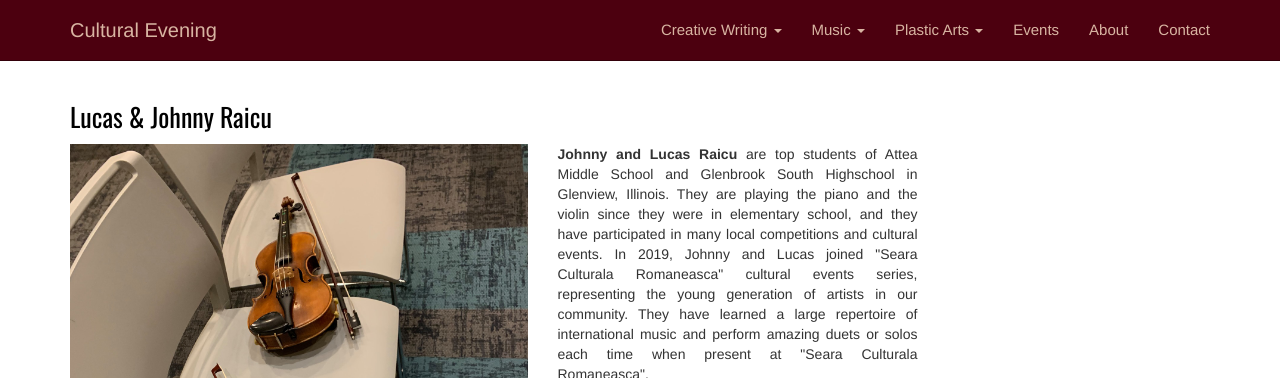
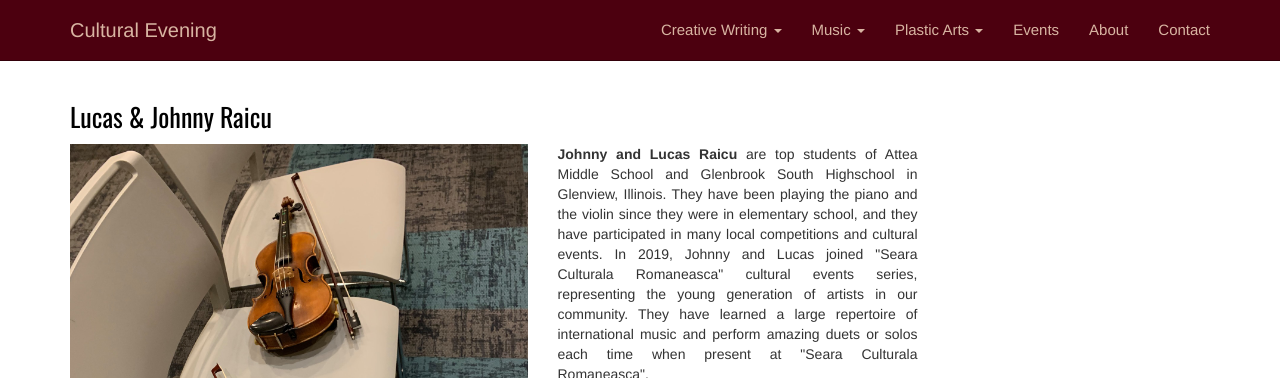
Before and after one commit to adrianth/culteve, a Jekyll site: the page built from en/music/lucas-johnny.md, in a window 1280 px wide. Shown: the top 378 px of the page. Built offline with Jekyll 4.4.1, drawn with Linux system fonts in a browser that asks for light colours.

Commit message:
exprimare

```diff
--- a/en/music/lucas-johnny.md
+++ b/en/music/lucas-johnny.md
@@ -12,7 +12,7 @@ title: Lucas & Johnny Raicu
             <img class="img img-responsive" src="{{ site.baseurl }}/img/music/viori.jpg" />
         </div>
         <div class="col-sm-4">
-            <p style="text-align: justify"><strong>Johnny and Lucas Raicu</strong> are top students of Attea Middle School and Glenbrook South Highschool in Glenview, Illinois. They are playing the piano and the violin since they were in elementary school, and they have participated in many local competitions and cultural events. In 2019, Johnny and Lucas joined "Seara Culturala Romaneasca" cultural events series, representing the young generation of artists in our community. They have learned a large repertoire of international music and perform amazing duets or solos each time when present at "Seara Culturala Romaneasca".
+            <p style="text-align: justify"><strong>Johnny and Lucas Raicu</strong> are top students of Attea Middle School and Glenbrook South Highschool in Glenview, Illinois. They have been playing the piano and the violin since they were in elementary school, and they have participated in many local competitions and cultural events. In 2019, Johnny and Lucas joined "Seara Culturala Romaneasca" cultural events series, representing the young generation of artists in our community. They have learned a large repertoire of international music and perform amazing duets or solos each time when present at "Seara Culturala Romaneasca".
              </p>
         </div>
     </div>
```
